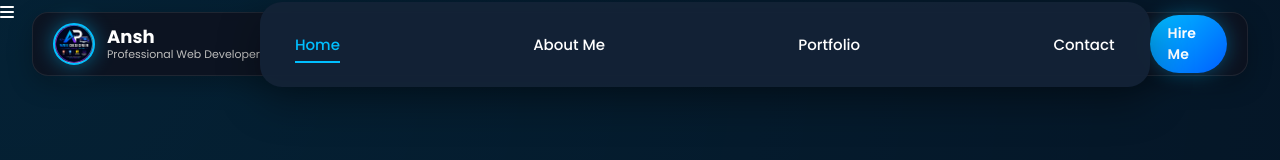
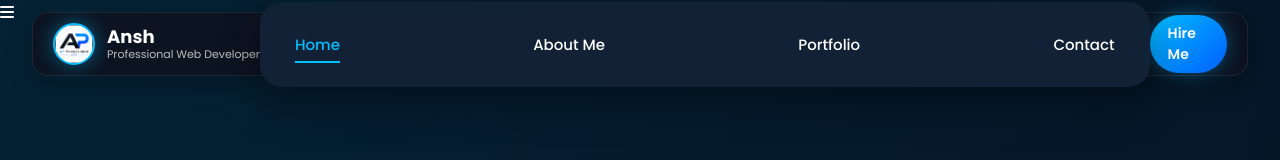
Before and after one commit to anshprasad668-arch/ap-web-designer, a plain HTML site: page index.html in a window 1280 px wide. Shown: the top 160 px of the page. Drawn offline with Linux system fonts and the light colour scheme.

Commit message:
Update index.html

```diff
--- a/index.html
+++ b/index.html
@@ -44,7 +44,7 @@
 <header class="header">
 
     <div class="logo-box">
-        <img src="logo.png" alt="Logo" class="logo">
+        <img src="APP icon.png" alt="Logo" class="logo">
 
         <div class="brand">
             <h2>Ansh</h2>
```
